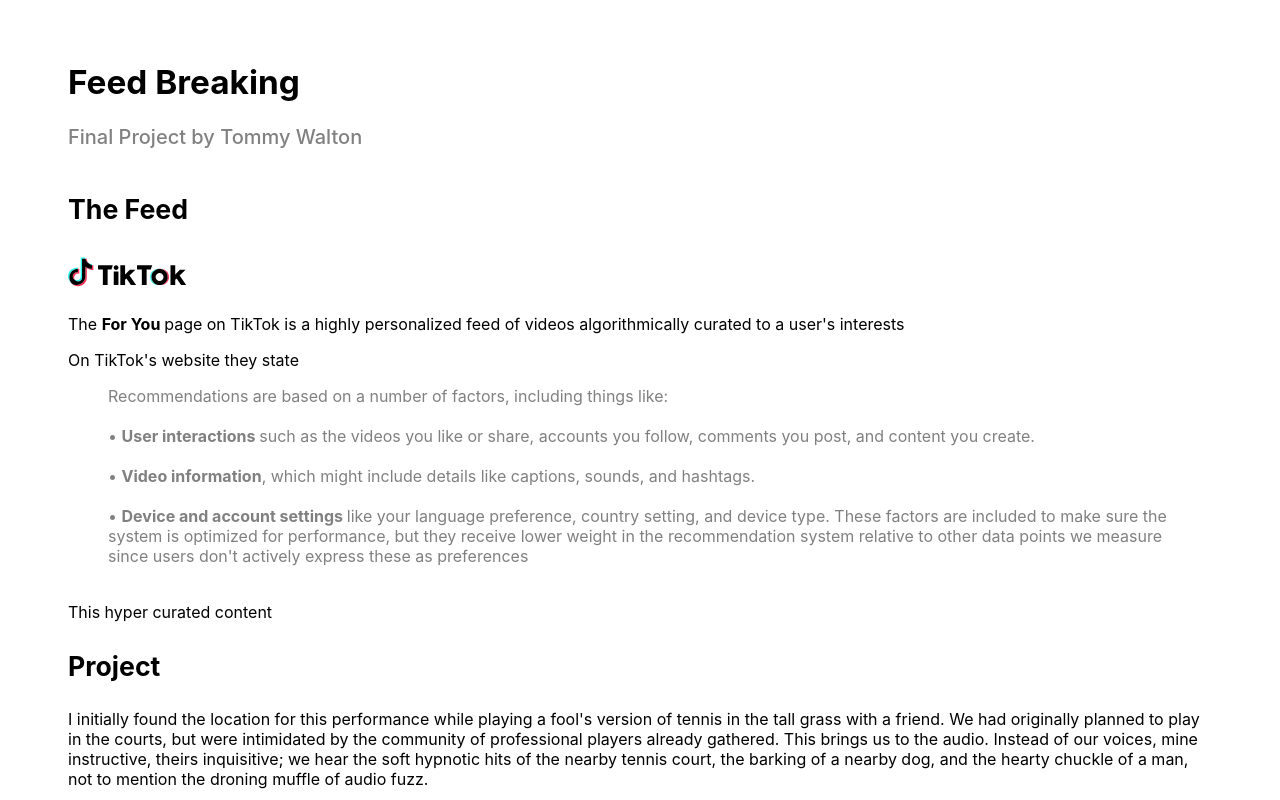
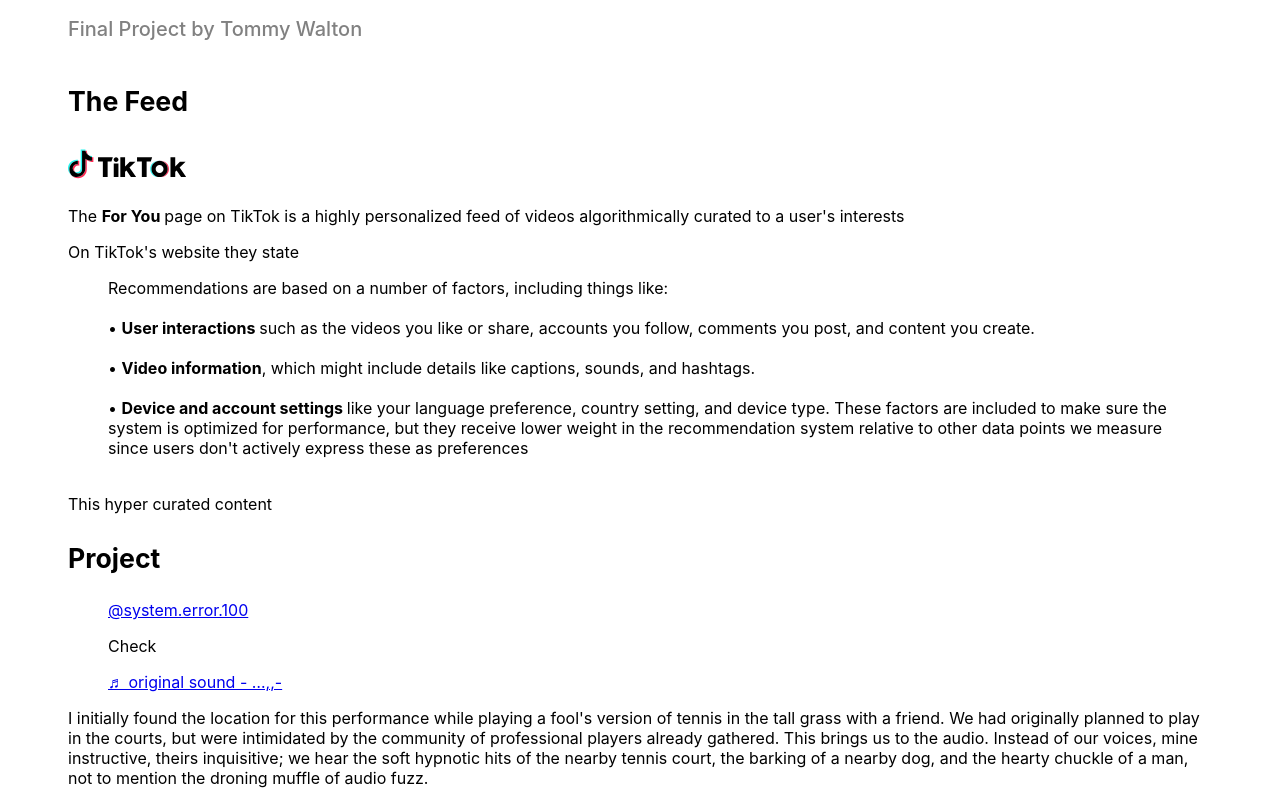
Before and after one commit to twalt89/NMSA-Project, a plain HTML site: page index.html in a window 1280 px wide. Shown: the top 800 px of the page. Drawn offline with Linux system fonts and the light colour scheme; a script that the page names is missing.

Commit message:
Update index.html

```diff
--- a/index.html
+++ b/index.html
@@ -2,7 +2,7 @@
 <html>
 <head>
 <link rel=“stylesheet”  href=“css/styles.css”>
-  <h1>Feed Breaking</h1>
+  <title>Feed Breaking</title>
   <h2>Final Project by Tommy Walton</h2>
 </head>
 
@@ -39,7 +39,7 @@ blockquote {
   margin-bottom: 1em;
   margin-left: 40px;
   margin-right: 40px;
-  color: Grey;
+  color: #;
 }
 
 img{
@@ -194,6 +194,7 @@ p2{
   <h3>
     Project
   </h3>
+  <blockquote class="tiktok-embed" cite="https://www.tiktok.com/@system.error.100/video/6996823354317524230" data-video-id="6996823354317524230" style="max-width: 605px;min-width: 325px;" > <section> <a target="_blank" title="@system.error.100" href="https://www.tiktok.com/@system.error.100">@system.error.100</a> <p>Check</p> <a target="_blank" title="♬ original sound - …,,-" href="https://www.tiktok.com/music/original-sound-6996823209098218246">♬ original sound - …,,-</a> </section> </blockquote> <script async src="https://www.tiktok.com/embed.js"></script>
   <p>
     I initially found the location for this performance while playing a fool's version of tennis in the tall grass with a friend. We had originally planned to play in the courts, but were intimidated by the community of professional players already gathered. This brings us to the audio. Instead of our voices, mine instructive, theirs inquisitive; we hear the soft hypnotic hits of the nearby tennis court, the barking of a nearby dog, and the hearty chuckle of a man, not to mention the droning muffle of audio fuzz.
   <p>
```
